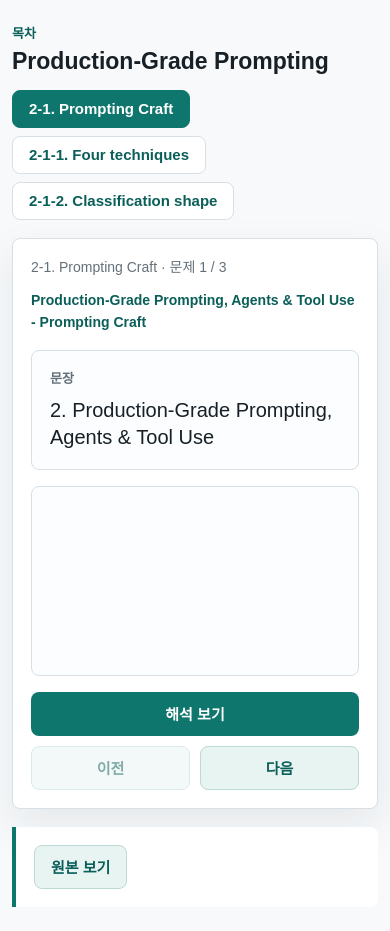
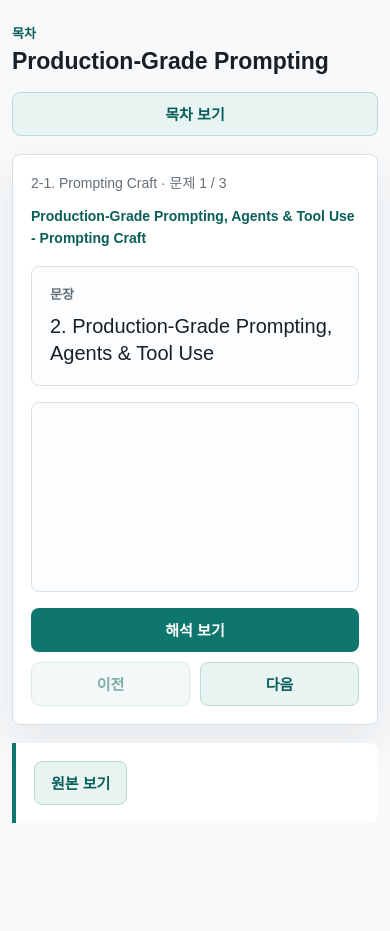
Before and after one commit to hye-w-on/en-quiz-app, a React (Vite) app: page / in a window 390 px wide. After the commit the page ends 847 px from the top, so only its background shows below. Built offline with nearby package versions, Linux system fonts and the light colour scheme.

Commit message:
Make table of contents collapsible

```diff
--- a/src/App.tsx
+++ b/src/App.tsx
@@ -7,6 +7,7 @@ function App() {
   const [questionIndex, setQuestionIndex] = useState(0);
   const [answerVisible, setAnswerVisible] = useState(false);
   const [sourceVisible, setSourceVisible] = useState(false);
+  const [tocVisible, setTocVisible] = useState(false);
   const activeSection = quizSections[sectionIndex];
   const currentItem = activeSection.items[questionIndex];
 
@@ -24,10 +25,17 @@ function App() {
   return (
     <main>
       <header className="toc">
+        <div className="toc-heading">
           <div>
             <p className="toc-label">목차</p>
             <h1>Production-Grade Prompting</h1>
           </div>
+          <button type="button" className="secondary toc-toggle" onClick={() => setTocVisible((visible) => !visible)}>
+            {tocVisible ? "목차 접기" : "목차 보기"}
+          </button>
+        </div>
+
+        {tocVisible ? (
           <nav className="toc-list" aria-label="퀴즈 목차">
             {quizSections.map((section, index) => (
               <button
@@ -40,6 +48,7 @@ function App() {
               </button>
             ))}
           </nav>
+        ) : null}
       </header>
 
       <section className="quiz-shell" aria-live="polite">
--- a/src/styles.css
+++ b/src/styles.css
@@ -67,6 +67,13 @@ main {
   margin-bottom: 18px;
 }
 
+.toc-heading {
+  display: flex;
+  justify-content: space-between;
+  gap: 16px;
+  align-items: end;
+}
+
 .toc-label {
   margin: 0 0 4px;
   color: var(--accent-dark);
@@ -85,6 +92,10 @@ h1 {
   display: flex;
   gap: 8px;
   flex-wrap: wrap;
+}
+
+.toc-toggle {
+  flex: 0 0 auto;
 }
 
 .toc-button {
@@ -203,6 +214,15 @@ h1 {
     font-size: 23px;
   }
 
+  .toc-heading {
+    align-items: stretch;
+    flex-direction: column;
+  }
+
+  .toc-toggle {
+    width: 100%;
+  }
+
   .sentence {
     font-size: 20px;
   }
```
Lines whose indentation alone changed are shown as unchanged.
